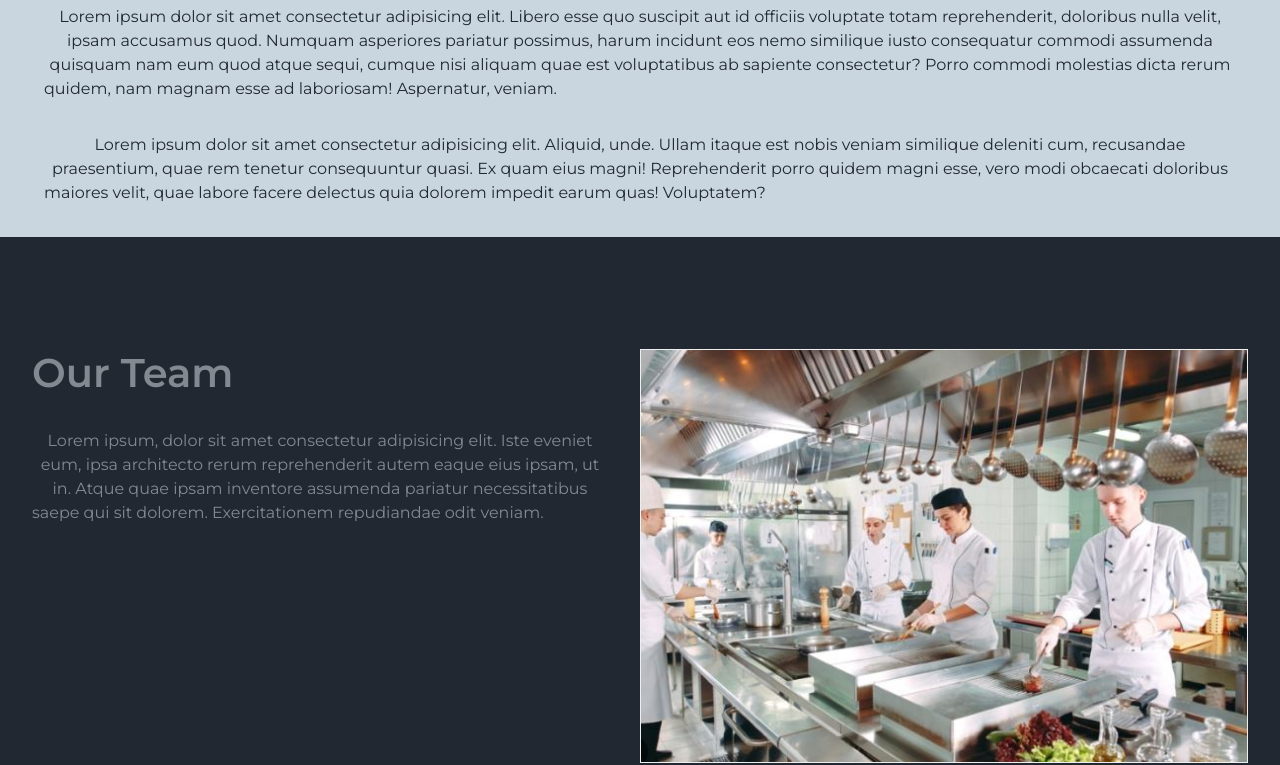
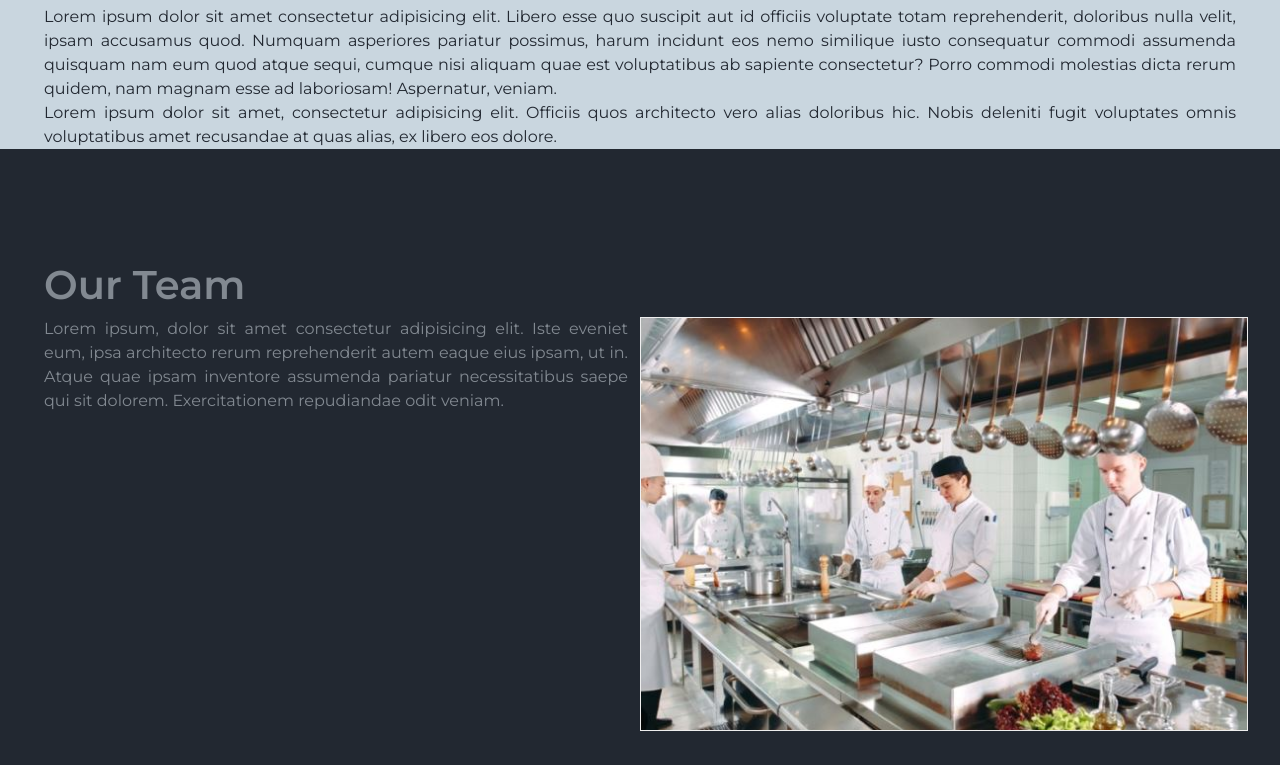
Before and after one commit to DhakalArjun/jab23-fsd07-wd-iproject-restaurant-ws, a plain HTML site: page about.html in a window 1280 px wide. Shown: the part 875-1640 px from the top of the page. Drawn offline with nearby package versions, Linux system fonts and the light colour scheme.

Commit message:
contact page text alignment set justified - using span element, paragraph element text-justification : inter-word not responding: still need to find bug for this. margin of button on contact form change.

```diff
--- a/about.html
+++ b/about.html
@@ -61,10 +61,7 @@
             <ul class="navbar-nav ms-auto">
               <!-- me-auto mb-2 mb-lg-0 -->
               <li class="nav-item">
-                <a
-                  class="nav-link"
-                  aria-current="page"
-                  href="index.html"
+                <a class="nav-link" aria-current="page" href="index.html"
                   >Home</a
                 >
               </li>
@@ -98,14 +95,25 @@
     <!-- ======================================================================================== About Us text -->
 
     <section class="container-fluid second-wrapper">
+      <h1>About Us</h1>
 
       <div class="col my-about-text-wrapper">
-          <h1>About Us</h1>
-          <p class="about-paragraph">Lorem ipsum dolor sit amet consectetur adipisicing elit. Libero esse quo suscipit aut id officiis voluptate totam reprehenderit, doloribus nulla velit, ipsam accusamus quod. Numquam asperiores pariatur possimus, harum incidunt eos nemo similique iusto consequatur commodi assumenda quisquam nam eum quod atque sequi, cumque nisi aliquam quae est voluptatibus ab sapiente consectetur? Porro commodi molestias dicta rerum quidem, nam magnam esse ad laboriosam! Aspernatur, veniam.
-          </p>
-
-          <p class="about-paragraph">Lorem ipsum dolor sit amet consectetur adipisicing elit. Aliquid, unde. Ullam itaque est nobis veniam similique deleniti cum, recusandae praesentium, quae rem tenetur consequuntur quasi. Ex quam eius magni! Reprehenderit porro quidem magni esse, vero modi obcaecati doloribus maiores velit, quae labore facere delectus quia dolorem impedit earum quas! Voluptatem?</p>
-
+        <span
+          >Lorem ipsum dolor sit amet consectetur adipisicing elit. Libero esse
+          quo suscipit aut id officiis voluptate totam reprehenderit, doloribus
+          nulla velit, ipsam accusamus quod. Numquam asperiores pariatur
+          possimus, harum incidunt eos nemo similique iusto consequatur commodi
+          assumenda quisquam nam eum quod atque sequi, cumque nisi aliquam quae
+          est voluptatibus ab sapiente consectetur? Porro commodi molestias
+          dicta rerum quidem, nam magnam esse ad laboriosam! Aspernatur, veniam.
+        </span>
+        <br />
+        <span
+          >Lorem ipsum dolor sit amet, consectetur adipisicing elit. Officiis
+          quos architecto vero alias doloribus hic. Nobis deleniti fugit
+          voluptates omnis voluptatibus amet recusandae at quas alias, ex libero
+          eos dolore.
+        </span>
       </div>
     </section>
 
@@ -114,16 +122,15 @@
     <section id="my-about-section" class="container-fluid">
       <div class="container-fluid second-wrapper">
         <div class="row my-3">
-            <div class="col-sm-12 col-md-6 my-text-wrapper">
           <h1>Our Team</h1>
-              <p class="about-paragraph">
+          <div class="col-sm-12 col-md-6 my-about-text-wrapper">
+            <span>
               Lorem ipsum, dolor sit amet consectetur adipisicing elit. Iste
               eveniet eum, ipsa architecto rerum reprehenderit autem eaque eius
               ipsam, ut in. Atque quae ipsam inventore assumenda pariatur
               necessitatibus saepe qui sit dolorem. Exercitationem repudiandae
               odit veniam.
-              </p>
-
+            </span>
           </div>
 
           <div class="col-sm-12 col-md-6 my-image-wrapper">
@@ -137,7 +144,6 @@
       <div class="testimonial-header">
         <h1>Testimonials</h1>
         <h3>What Our Clients Says</h3>
-      </div>
       </div>
       <div class="container-fluid my-carosel-container">
         <div
@@ -201,7 +207,6 @@
 
               <div class="quote-from">
                 <p>-- <strong>Mr. Happy Khan</strong> (Actor)</p>
-
               </div>
             </div>
             <!-- ************************************************* -->
@@ -317,7 +322,6 @@
       </div>
     </section>
 
-
     <!-- ======================================================================================== Footer-->
     <footer id="my-footer" class="container-fluid">
       <div class="row">
@@ -334,7 +338,9 @@
           <li>
             <a class="my-footer-nav-link" href="menu-breakfast.html">Menu</a>
           </li>
-          <li><a class="my-footer-nav-link current" href="about.html">About Us</a></li>
+          <li>
+            <a class="my-footer-nav-link current" href="about.html">About Us</a>
+          </li>
           <li><a class="my-footer-nav-link" href="contact.html">Contact</a></li>
           <li><a class="my-footer-nav-link" href="login.html">Log In</a></li>
         </div>
@@ -396,6 +402,5 @@
       integrity="sha384-MrcW6ZMFYlzcLA8Nl+NtUVF0sA7MsXsP1UyJoMp4YLEuNSfAP+JcXn/tWtIaxVXM"
       crossorigin="anonymous"
     ></script>
-
   </body>
 </html>
--- a/css/others.css
+++ b/css/others.css
@@ -26,10 +26,16 @@
   padding-top: 3rem;
 }
 
-.about-paragraph {
+.my-about-text-wrapper {
   text-align: justify;
   text-justify: inter-word;
   text-align-last: left;
+}
+
+.about-paragraph {
+  /* text-align: justify;
+  text-justify: inter-word;
+  text-align-last: left; */
   padding-bottom: 1rem;
 }
 
@@ -95,7 +101,7 @@
 }
 
 .contact-buttons button {
-  margin: 2rem auto;
+  margin: 2rem 0;
 }
 
 /* ======================================================================== Login Page */
```
Lines whose indentation alone changed are shown as unchanged.
